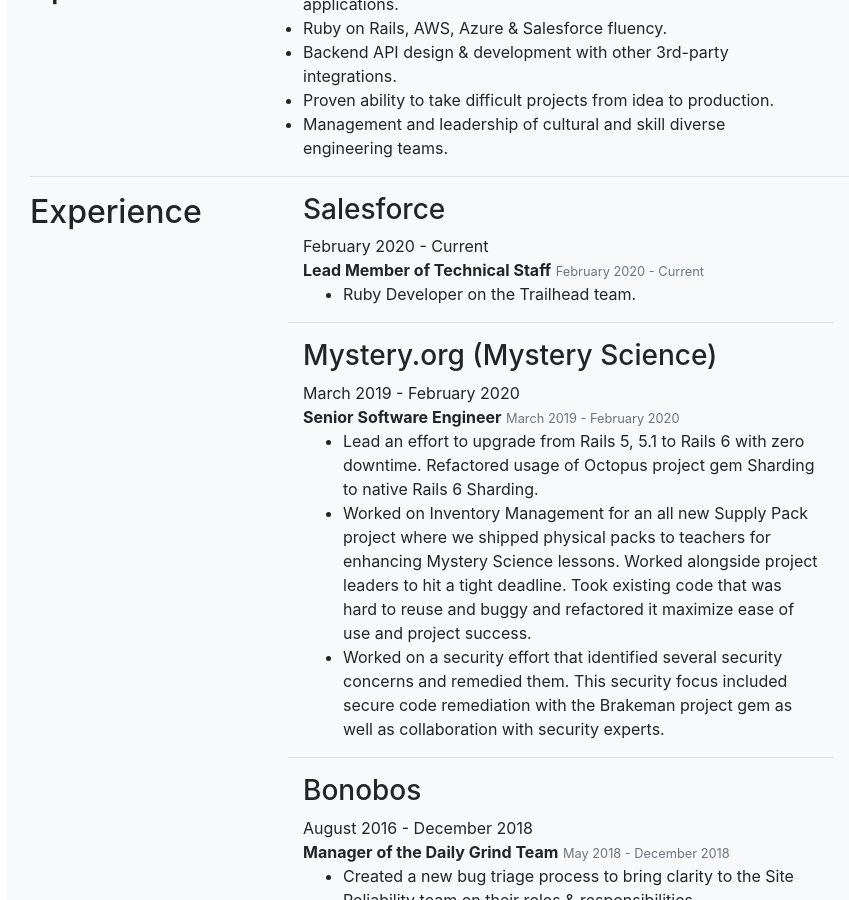
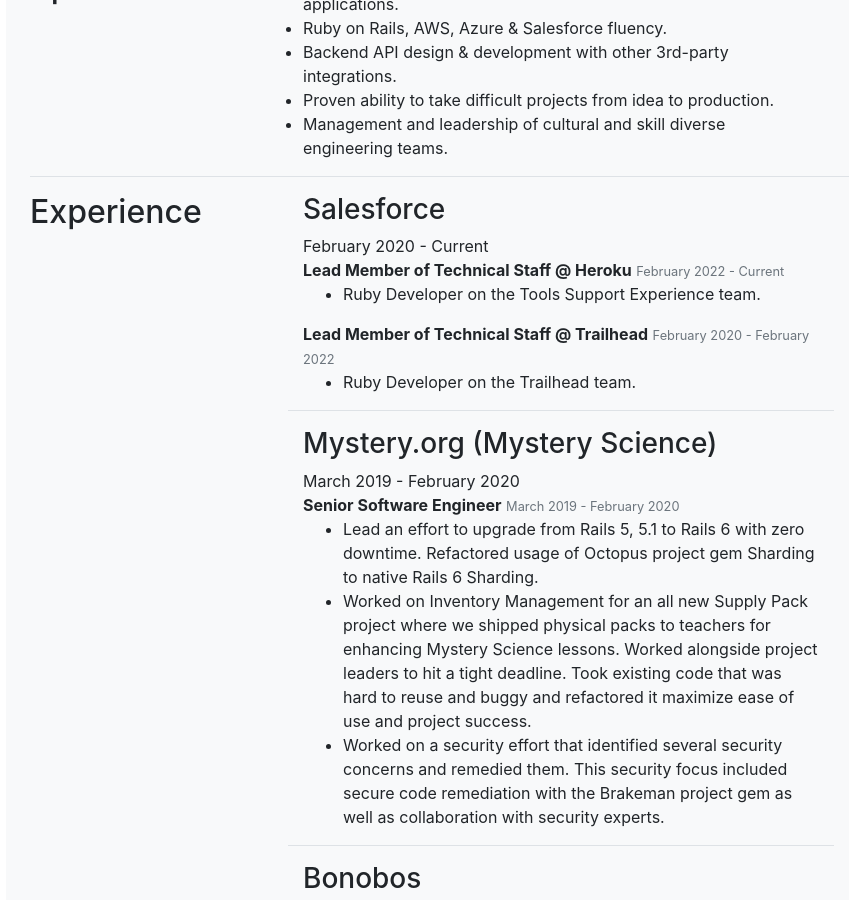
Before and after one commit to jdodson/jdodsonorg, a Jekyll site: the page built from resume.html, in a window 1280 px wide and 900 px high, scrolled down 496 px. Shown: the whole window, without its empty margins (79-928 px from the left). Built offline with Jekyll 4.4.1, drawn with Linux system fonts in a browser that asks for light colours; nearby versions of some CDN libraries.

Commit message:
Update resume

```diff
--- a/resume.html
+++ b/resume.html
@@ -55,8 +55,16 @@
         </div>
 
         <div>
-          <strong>Lead Member of Technical Staff</strong>
-          <small class="text-muted">February 2020 - Current</small>
+          <strong>Lead Member of Technical Staff @ Heroku</strong>
+          <small class="text-muted">February 2022 - Current</small>
+          <ul>
+            <li>Ruby Developer on the Tools Support Experience team.</li>
+          </ul>
+        </div>
+
+        <div>
+          <strong>Lead Member of Technical Staff @ Trailhead</strong>
+          <small class="text-muted">February 2020 - February 2022</small>
           <ul>
             <li>Ruby Developer on the Trailhead team.</li>
           </ul>
```
Also changed, not shown: docs/resume.html (+10 -2 lines).
